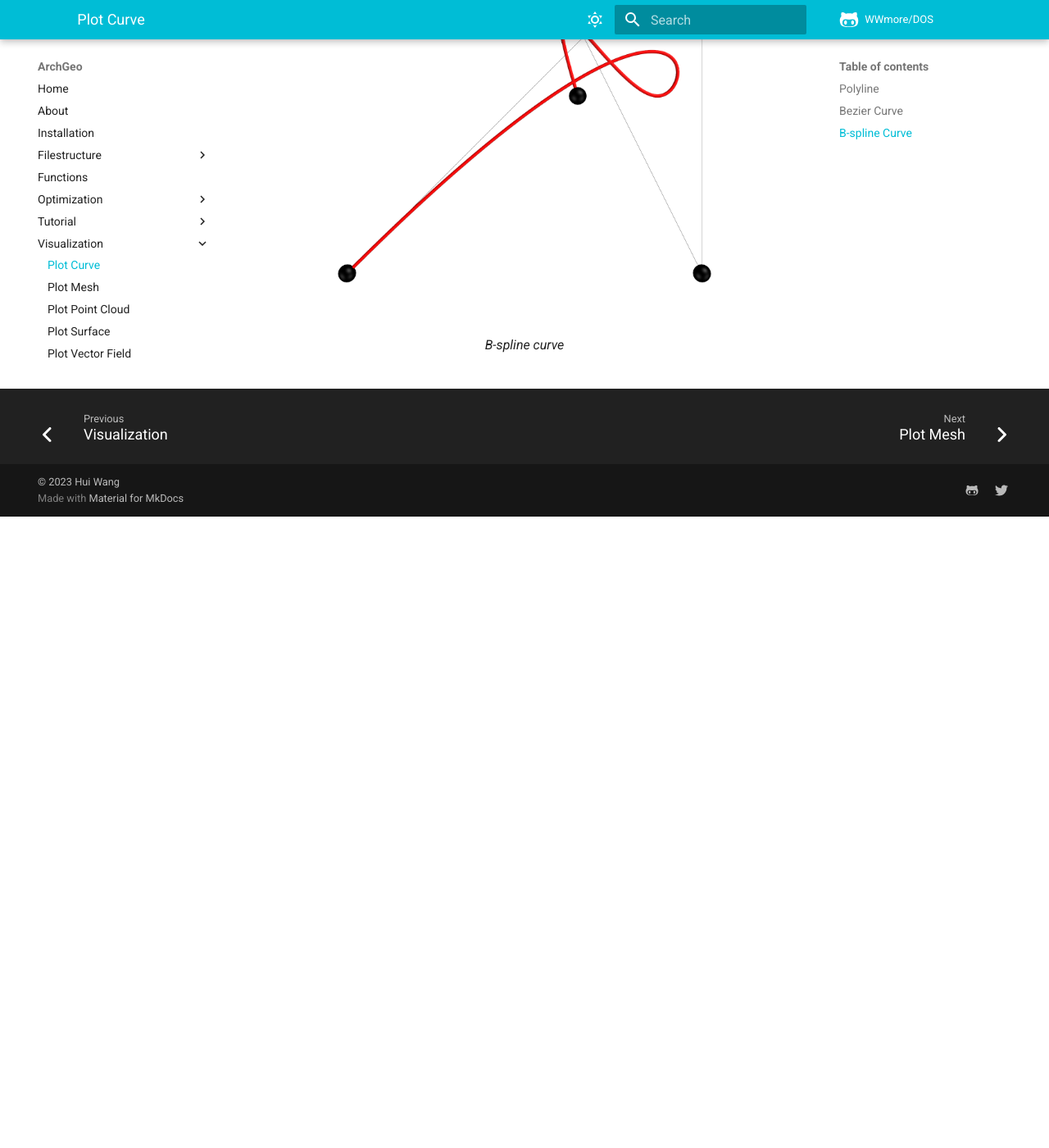
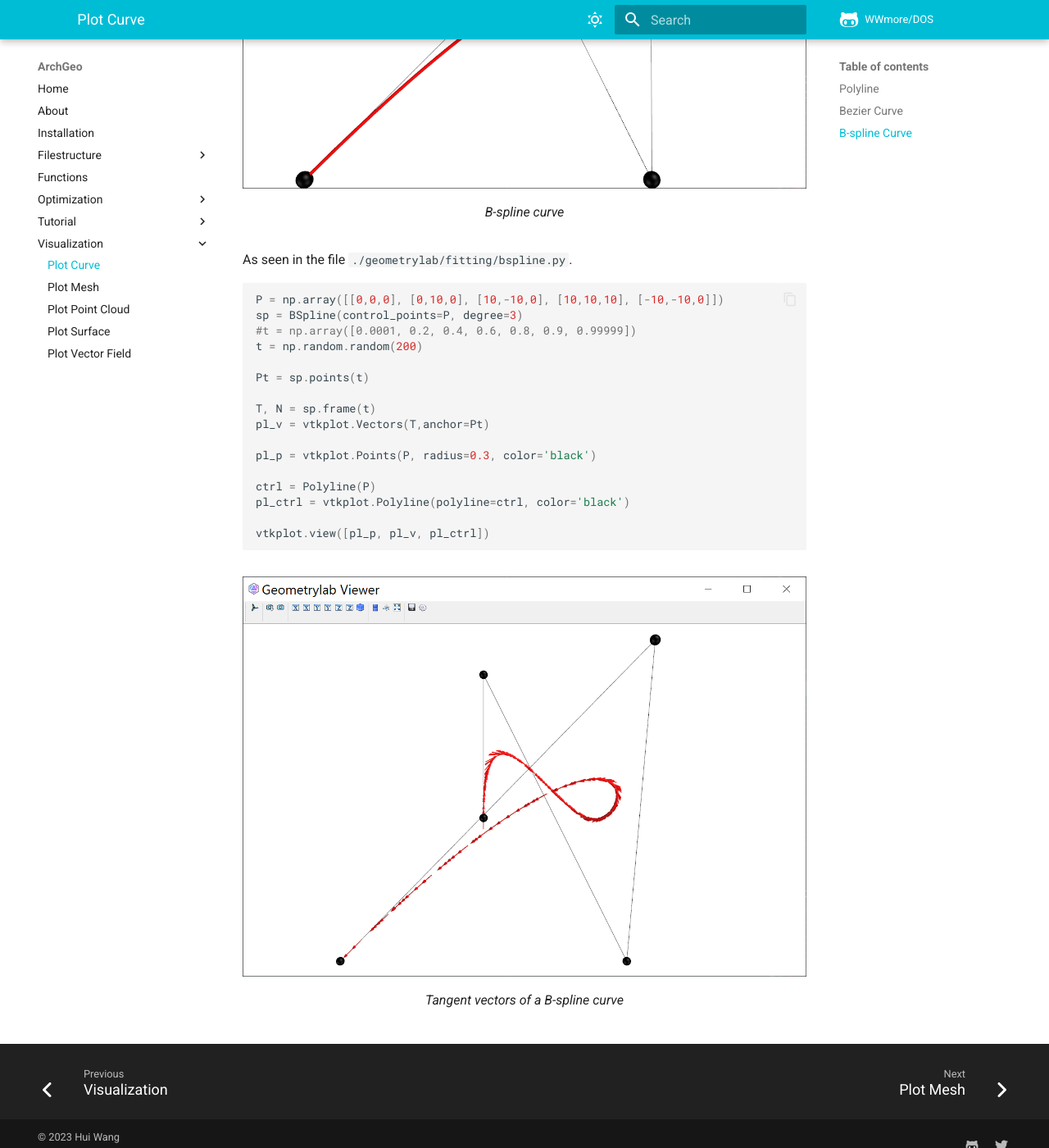
Before and after one commit to WWmore/mkdocs-archgeo, an MkDocs documentation site: the page built from docs/visualization/Curve.md, in a window 1280 px wide and 1400 px high, scrolled down 3119 px. Shown: the whole window at 82% size. Built offline with MkDocs 1.6.1 and Material for MkDocs 9.7.7, drawn with Linux system fonts in a browser that asks for light colours; comment, search, counter and statistics services are not loaded; before the commit the page ends 3749 px from its top, so only the background shows below that; some of the changed text lies outside the part shown.

Commit message:
update curves

````diff
--- a/docs/visualization/Curve.md
+++ b/docs/visualization/Curve.md
@@ -16,11 +16,17 @@ def plot_polyline(self, Points, name):
     self.meshmanager.plot_polyline(poly,color=(162,20,47),glossy=0.8,tube_radius=1*self.meshmanager.r,name=name)
 ```
 
-![File](../assets/polylines_top.png)
+<figure markdown>
+  ![Bezier](../assets/polylines_top.png){ width="700" }
+  <figcaption>Polylines</figcaption>
+</figure>
+
 
 ## Bezier Curve
 
 Plot Bezier curve of degree 3 with given 4 control points.
+
+As seen in the file `./geometrylab/geometry/bspline.py`.
 
 ```py
 ## plot Bezier curve, control points and control polygon:
@@ -41,7 +47,7 @@ vtkplot.view([pl_pts, pl_crv, pl_ctrl])
 ```
 
 <figure markdown>
-  ![Bezier](../assets/bezier.png){ width="500" }
+  ![Bezier](../assets/bezier.png){ width="700" }
   <figcaption>Bezier curve</figcaption>
 </figure>
 
@@ -49,6 +55,8 @@ vtkplot.view([pl_pts, pl_crv, pl_ctrl])
 ## B-spline Curve
 
 Plot B-spline curve of degree 3 with given 5 control points. Two endpoints are interpolated.
+
+As seen in the file `./geometrylab/geometry/bspline.py`.
 
 ```py
 ## plot B-spline curve, control points and control polygon:
@@ -69,3 +77,31 @@ vtkplot.view([pl_pts, pl_crv, pl_ctrl])
   ![Bezier](../assets/bspline.png){ width="700" }
   <figcaption>B-spline curve</figcaption>
 </figure>
+
+
+
+As seen in the file `./geometrylab/fitting/bspline.py`.
+
+```py
+P = np.array([[0,0,0], [0,10,0], [10,-10,0], [10,10,10], [-10,-10,0]])
+sp = BSpline(control_points=P, degree=3)
+#t = np.array([0.0001, 0.2, 0.4, 0.6, 0.8, 0.9, 0.99999])
+t = np.random.random(200)
+
+Pt = sp.points(t)
+
+T, N = sp.frame(t)
+pl_v = vtkplot.Vectors(T,anchor=Pt)
+
+pl_p = vtkplot.Points(P, radius=0.3, color='black')
+
+ctrl = Polyline(P)
+pl_ctrl = vtkplot.Polyline(polyline=ctrl, color='black')
+
+vtkplot.view([pl_p, pl_v, pl_ctrl])
+```
+
+<figure markdown>
+  ![Bezier](../assets/bspline_t.png){ width="700" }
+  <figcaption>Tangent vectors of a B-spline curve</figcaption>
+</figure>
````
Also changed, not shown: docs/assets/bezier.png, docs/assets/bspline.png, docs/assets/bspline_t.png (added).
